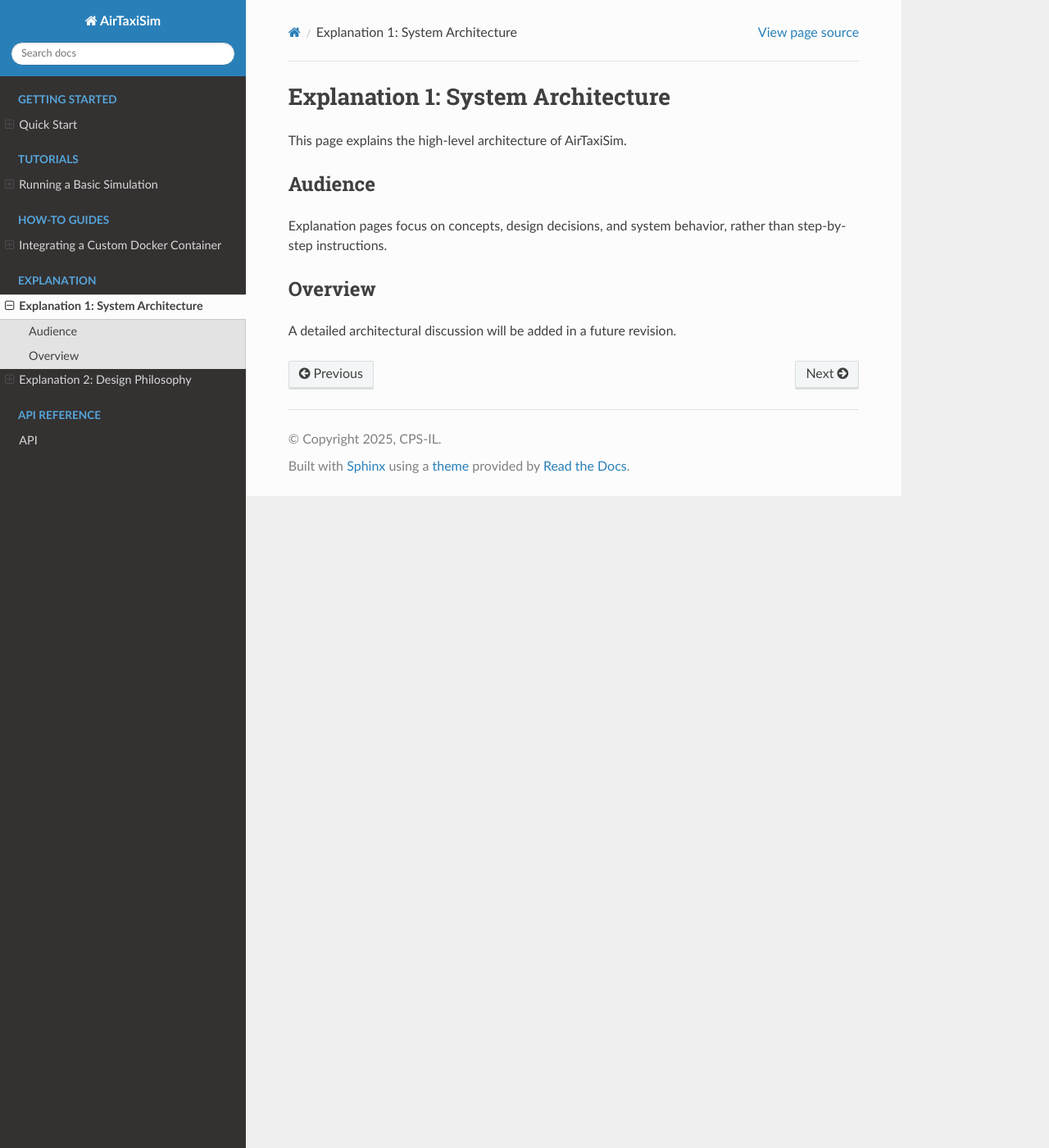
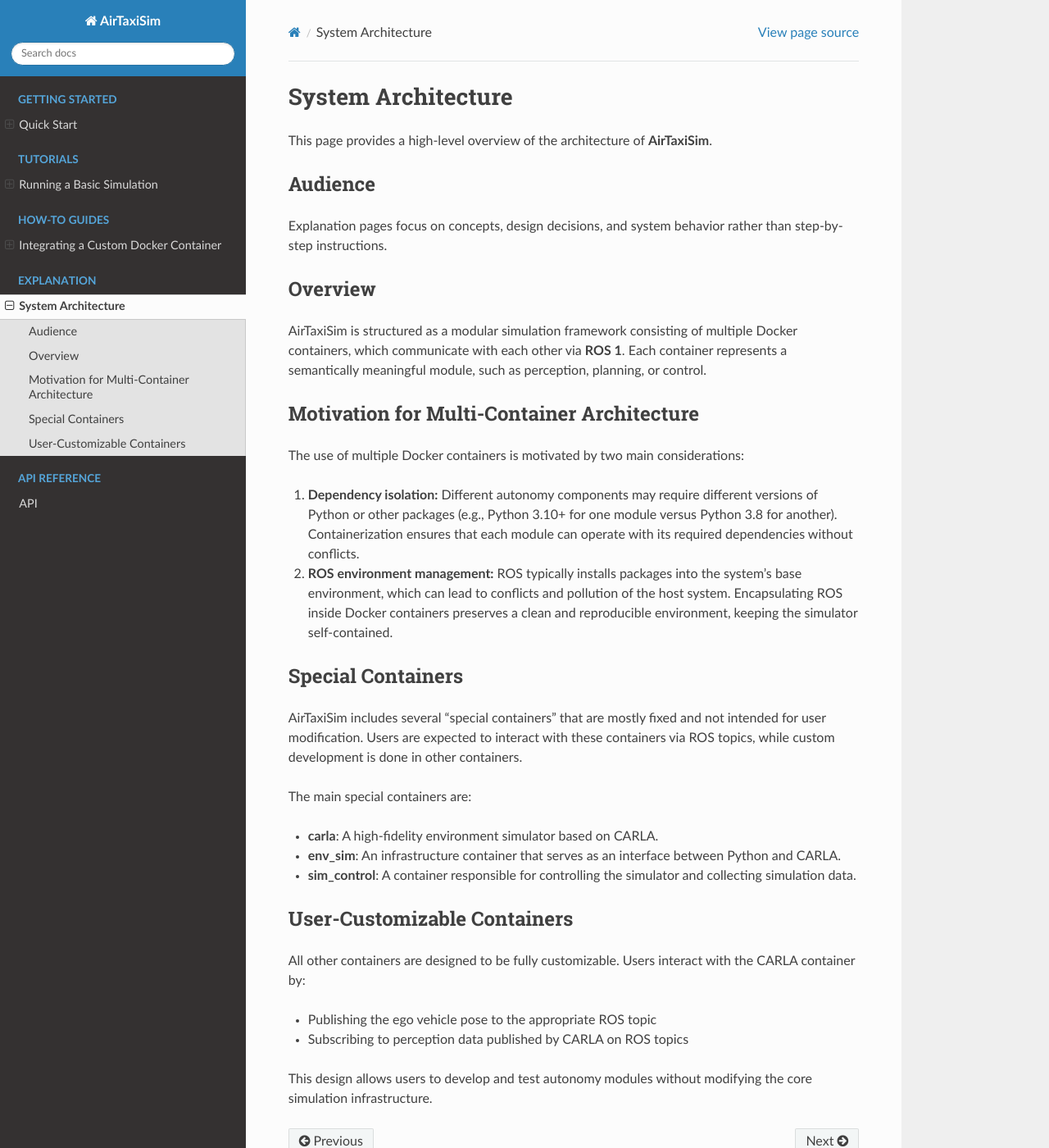
Before and after one commit to MikaYeghi/airtaxisim-docs, a Sphinx documentation site: the page built from docs/source/explanation-01_system_architecture.rst, in a window 1280 px wide and 1400 px high. Shown: the whole window at 82% size. Built offline with Sphinx 7.4.7 and the Read the Docs theme 3.1.0, drawn with Linux system fonts in a browser that asks for light colours.

Commit message:
System architecture explanation

```diff
--- a/docs/source/explanation-01_system_architecture.rst
+++ b/docs/source/explanation-01_system_architecture.rst
@@ -1,15 +1,60 @@
-Explanation 1: System Architecture
-==================================
+System Architecture
+===================
 
-This page explains the high-level architecture of AirTaxiSim.
+This page provides a high-level overview of the architecture of **AirTaxiSim**.
 
 Audience
 --------
 
-Explanation pages focus on concepts, design decisions, and system behavior,
+Explanation pages focus on concepts, design decisions, and system behavior
 rather than step-by-step instructions.
 
 Overview
 --------
 
-A detailed architectural discussion will be added in a future revision.
+AirTaxiSim is structured as a modular simulation framework consisting of multiple
+Docker containers, which communicate with each other via **ROS 1**. Each container
+represents a semantically meaningful module, such as perception, planning, or
+control.
+
+Motivation for Multi-Container Architecture
+-------------------------------------------
+
+The use of multiple Docker containers is motivated by two main considerations:
+
+1. **Dependency isolation:** Different autonomy components may require
+   different versions of Python or other packages (e.g., Python 3.10+ for one
+   module versus Python 3.8 for another). Containerization ensures that each
+   module can operate with its required dependencies without conflicts.
+
+2. **ROS environment management:** ROS typically installs packages into the
+   system's base environment, which can lead to conflicts and pollution of the
+   host system. Encapsulating ROS inside Docker containers preserves a clean
+   and reproducible environment, keeping the simulator self-contained.
+
+Special Containers
+------------------
+
+AirTaxiSim includes several "special containers" that are mostly fixed and not
+intended for user modification. Users are expected to interact with these
+containers via ROS topics, while custom development is done in other containers.
+
+The main special containers are:
+
+- **carla**: A high-fidelity environment simulator based on CARLA.
+- **env_sim**: An infrastructure container that serves as an interface between
+  Python and CARLA.
+- **sim_control**: A container responsible for controlling the simulator and
+  collecting simulation data.
+
+User-Customizable Containers
+----------------------------
+
+All other containers are designed to be fully customizable. Users interact
+with the CARLA container by:
+
+- Publishing the ego vehicle pose to the appropriate ROS topic
+- Subscribing to perception data published by CARLA on ROS topics
+
+This design allows users to develop and test autonomy modules without modifying
+the core simulation infrastructure.
```
Also changed, not shown: docs/source/explanation2.rst (deleted, +0 -15 lines), docs/source/index.rst (+0 -8 lines).
